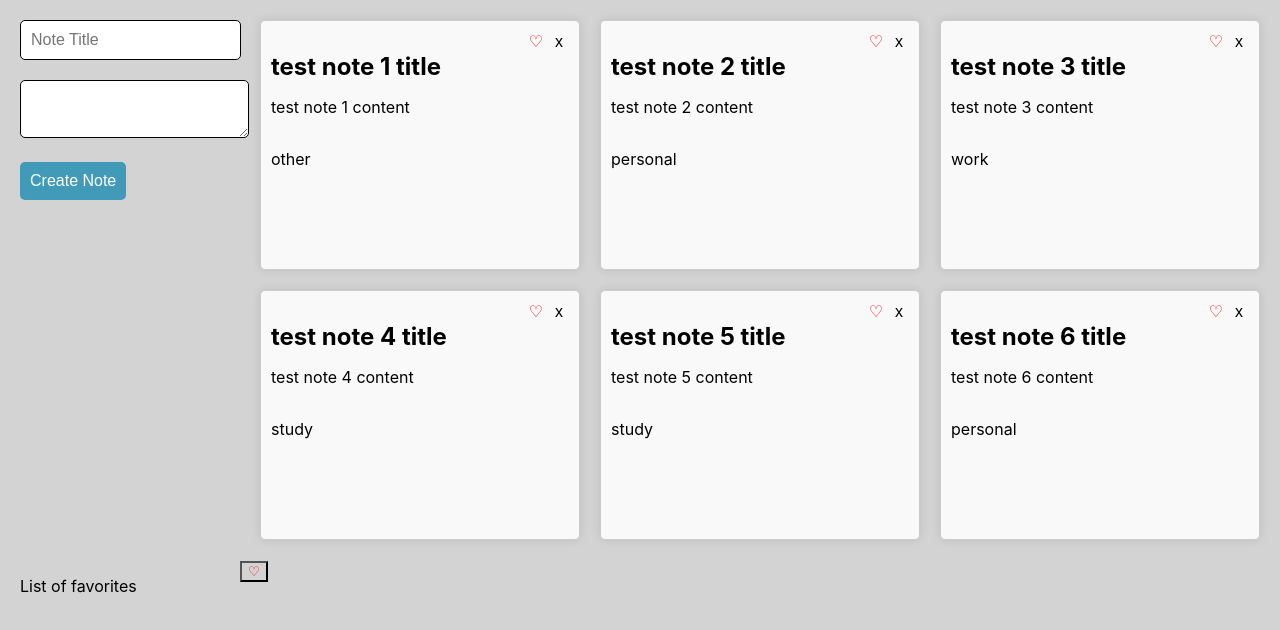
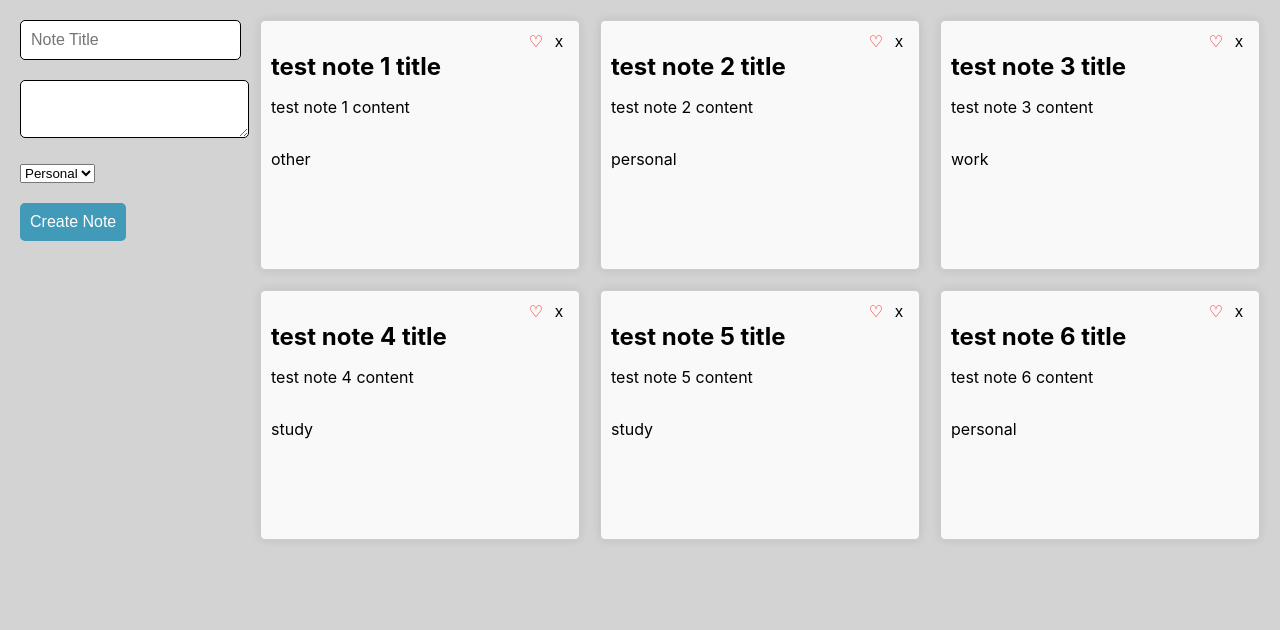
Before and after one commit to Shuzhengz/CSE_110_2024_LABS, a React (Create React App) app in the folder LAB2/my-app/: page / in a window 1280 px wide. Shown: the top 630 px of the page. Built offline with nearby package versions, Linux system fonts and the light colour scheme.

Commit message:
4.3.1 done

```diff
--- a/LAB2/my-app/src/App.tsx
+++ b/LAB2/my-app/src/App.tsx
@@ -3,26 +3,70 @@ import './App.css';
 import { Label, Note } from "./types"; // Import the Label type from the appropriate module
 import { dummyNotesList } from "./constants"; // Import the dummyNotesList from the appropriate module
 import { LikeButton } from "./likeButton";
+import {useState} from "react";
+
+const fav = [{}]
 
 function App() {
+    const [notes, setNotes] = useState(dummyNotesList);
+    const initialNote = {
+        id: -1,
+        title: "",
+        content: "",
+        label: Label.other,
+    };
+    const [createNote, setCreateNote] = useState(initialNote);
+
+    const createNoteHandler = (event: React.FormEvent) => {
+        event.preventDefault();
+        console.log("title: ", createNote.title);
+        console.log("content: ", createNote.content);
+        createNote.id = notes.length + 1;
+        setNotes([createNote, ...notes]);
+        setCreateNote(initialNote);
+    };
+
     return (
         <div className='app-container'>
-
-            <form className="note-form">
-                <div><input placeholder="Note Title"></input></div>
-
-                <div><textarea></textarea></div>
+            <form className="note-form" onSubmit={createNoteHandler}>
+                <div>
+                    <input
+                        placeholder="Note Title"
+                        onChange={(event) =>
+                            setCreateNote({ ...createNote, title: event.target.value })}
+                        required>
+                    </input>
+                </div>
 
                 <div>
-                    <button type="submit">Create Note</button>
+      	<textarea
+            onChange={(event) =>
+                setCreateNote({ ...createNote, content: event.target.value })}
+            required>
+      	</textarea>
                 </div>
+
+                <div>
+                    <select
+                        onChange={(event) =>
+                            setCreateNote({ ...createNote, label: event.target.value as Label})}
+                        required>
+                        <option value={Label.personal}>Personal</option>
+                        <option value={Label.study}>Study</option>
+                        <option value={Label.work}>Work</option>
+                        <option value={Label.other}>Other</option>
+                    </select>
+                </div>
+
+                <div><button type="submit">Create Note</button></div>
             </form>
 
             <div className="notes-grid">
-                {dummyNotesList.map((note) => (
+                {notes.map((note) => (
                     <div
                         key={note.id}
-                        className="note-item">
+                        className="note-item"
+                    >
                         <div className="notes-header">
                             <LikeButton/>
                             <button>x</button>
@@ -33,17 +77,7 @@ function App() {
                     </div>
                 ))}
             </div>
-
-            <div>
-                <p>List of favorites</p>
-            </div>
-
-            <div>
-                <LikeButton/>
-            </div>
-        </div>
-
-    );
+        </div>  );
 }
 
 export default App;
--- a/LAB2/my-app/src/likeButton.tsx
+++ b/LAB2/my-app/src/likeButton.tsx
@@ -4,21 +4,18 @@ import {ThemeContext, themes} from "./themeContext";
 export function LikeButton() {
     const [like, setLike] = useState(false);
 
-    useEffect(() => {
-
+    useEffect(() => {;
     }, [like]);
 
     const theme = useContext(ThemeContext);
 
     return (
-
         <button
             onClick={() => setLike(!like)}
             style={{background: theme.background, color: theme.foreground}}
         >
             {like ? "❤️": "♡"}
         </button>
-
     );
 }
 
```
